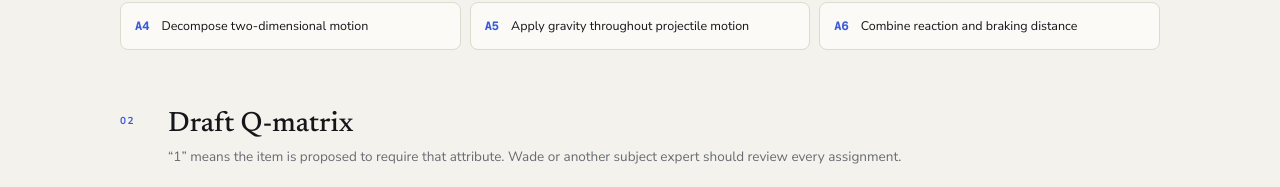
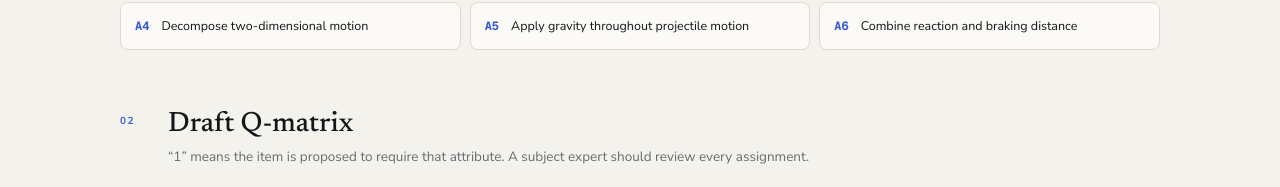
Before and after one commit to Raheeq-lab/PhySense, a Next.js app: page /diagnostic-map in a window 1280 px wide. Shown: the part 758-945 px from the top of the page. Built offline with nearby package versions, Linux system fonts and the light colour scheme.

Commit message:
Generalize expert review wording

```diff
--- a/src/app/diagnostic-map/page.tsx
+++ b/src/app/diagnostic-map/page.tsx
@@ -47,7 +47,7 @@ export default function DiagnosticMapPage() {
       </section>
 
       <section>
-        <div className={styles.heading}><span>02</span><div><h2>Draft Q-matrix</h2><p>“1” means the item is proposed to require that attribute. Wade or another subject expert should review every assignment.</p></div></div>
+        <div className={styles.heading}><span>02</span><div><h2>Draft Q-matrix</h2><p>“1” means the item is proposed to require that attribute. A subject expert should review every assignment.</p></div></div>
         <div className={styles.tableWrap}><table><thead><tr><th>Item</th>{attributes.map(([code]) => <th key={code}>{code}</th>)}</tr></thead><tbody>{kinematicsDiagnostic.map(item => {const active = reviewMap[item.id].attributes; return <tr key={item.id}><th>{item.id}</th>{attributes.map(([code]) => <td key={code} data-active={active.includes(code) || undefined}>{active.includes(code) ? '1' : '0'}</td>)}</tr>})}</tbody></table></div>
       </section>
 
```
